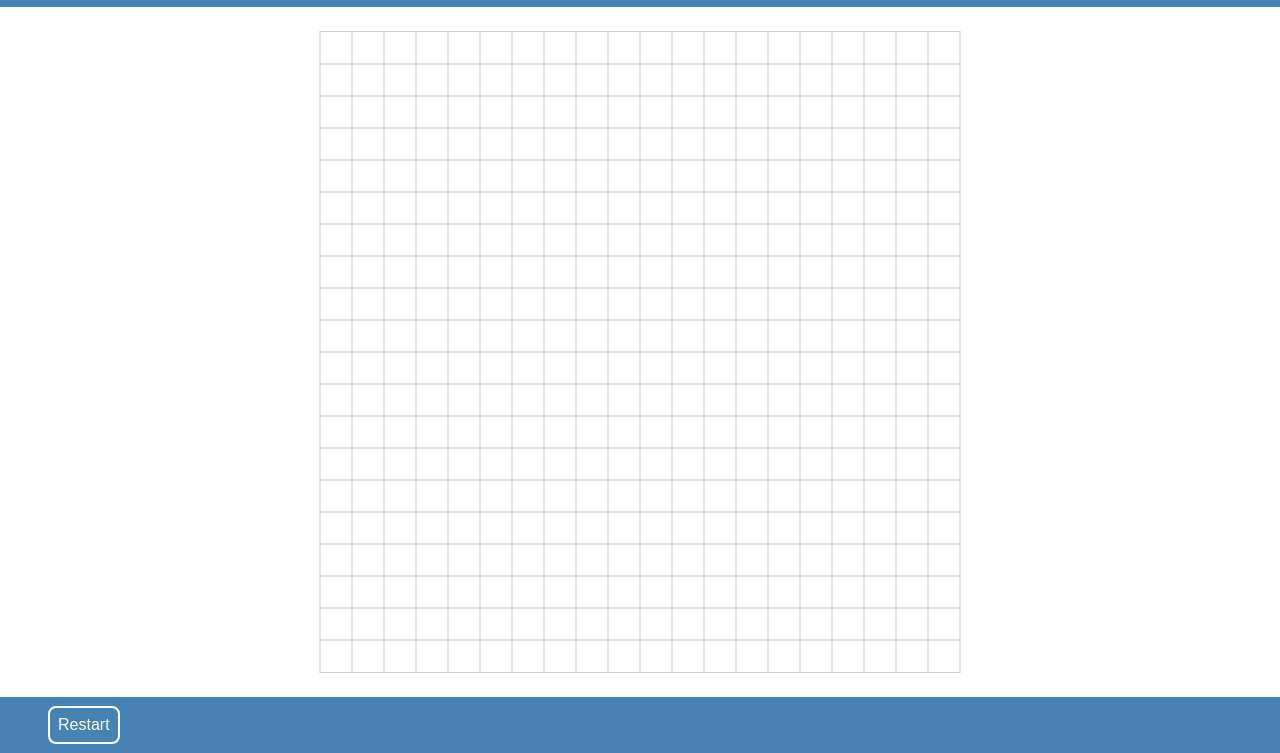
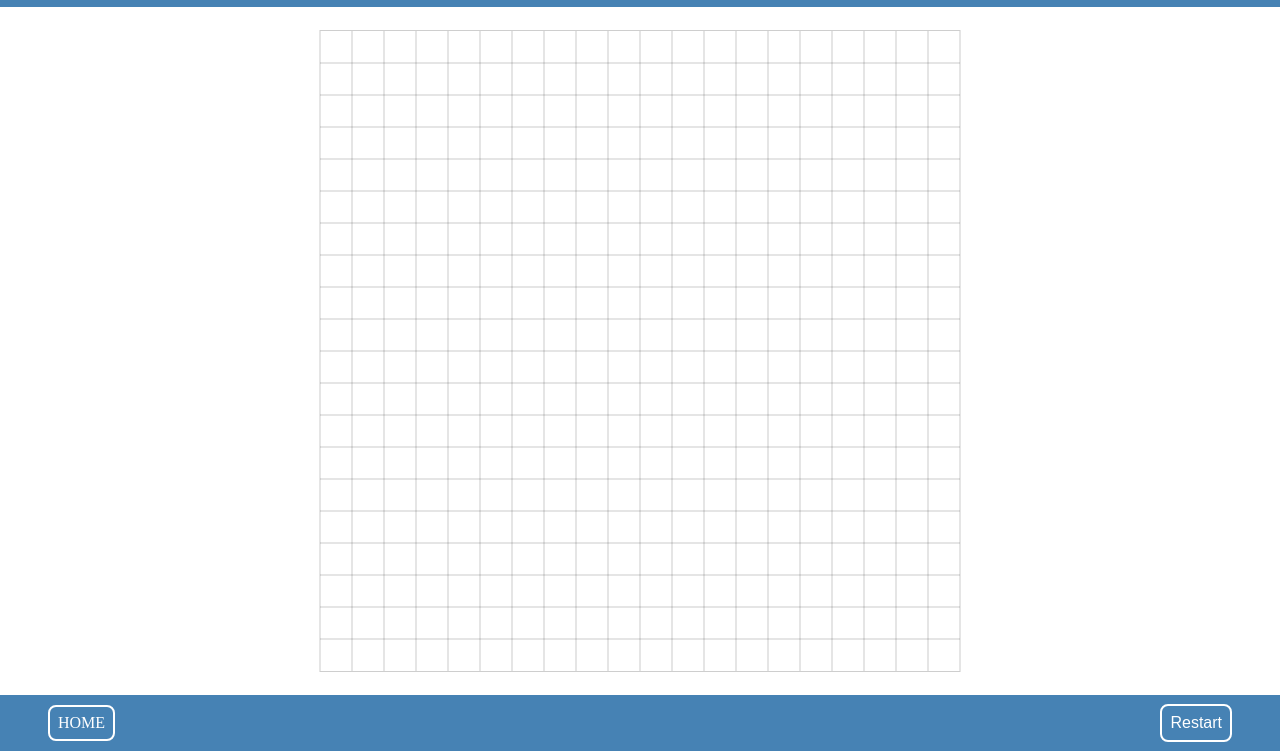
Before and after one commit to jkpark104/JS_Mini_Project, a website with bundled scripts: page minesweeper.html in a window 1280 px wide. Shown: the part 49-802 px from the top of the page. Built offline with nearby package versions, Linux system fonts and the light colour scheme; a web font is replaced by a local one.

Commit message:
design: Modify margin about minesweeper And hover text Style

```diff
--- a/CSS/hover.css
+++ b/CSS/hover.css
@@ -2,7 +2,7 @@
   margin: 0;
   padding: 0;
   box-sizing: border-box;
-  font-family: 'Raleway', sans-serif;
+  /* font-family: 'Raleway', sans-serif; */
 }
 
 body {
@@ -29,7 +29,7 @@ body {
 
   position: relative;
   transform-style: preserve-3d;
-  transition: transform 2s cubic-bezier(0.175, 0.885, 0.32, 1.275);
+  transition: all 2s cubic-bezier(0.175, 0.885, 0.32, 1.275);
 }
 
 .game-container:hover {
--- a/CSS/minesweeper.css
+++ b/CSS/minesweeper.css
@@ -21,7 +21,7 @@
   align-items: center;
 }
 .minesweeper-board {
-  margin: 1.5em;
+  margin: 1em;
   width: var(--gameBoard-width);
   height: var(--gameBoard-width);
   border: 1px solid rgba(0, 0, 0, 0.1);
--- a/CSS/reset.css
+++ b/CSS/reset.css
@@ -127,3 +127,6 @@ table {
   border-collapse: collapse;
   border-spacing: 0;
 }
+a {
+  text-decoration: none !important;
+}
--- a/minesweeper.html
+++ b/minesweeper.html
@@ -71,6 +71,7 @@
       </div>
     </div> -->
     <footer class="footer">
+      <a href="./main.html" class="home">HOME</a>
       <button type="button" class="restart">Restart</button>
     </footer>
     <script type="module" src="js/minesweeper.mjs"></script>
```
Also changed, not shown: main.html (+4 -3 lines).
